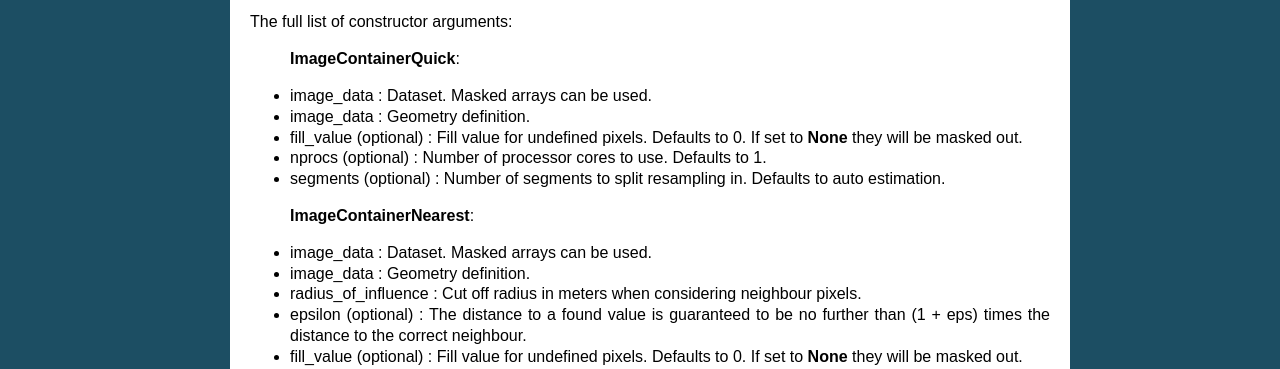
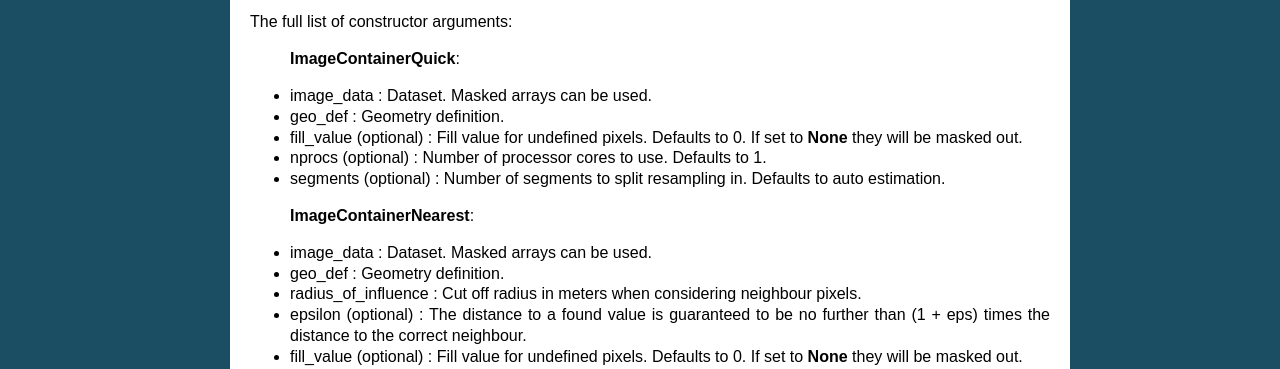
Before and after one commit to pytroll/pyresample, a Sphinx documentation site: the page built from docs/source/grid.rst, in a window 1280 px wide and 900 px high, scrolled down 1985 px. Shown: the part 271-640 px from the top of the window. Built offline with Sphinx 7.4.7, drawn with Linux system fonts in a browser that asks for light colours.

Commit message:
update grid

```diff
--- a/docs/source/grid.rst
+++ b/docs/source/grid.rst
@@ -139,7 +139,7 @@ The full list of constructor arguments:
  **ImageContainerQuick**:
 
 * image_data : Dataset. Masked arrays can be used.
-* image_data : Geometry definition.
+* geo_def : Geometry definition.
 * fill_value (optional) : Fill value for undefined pixels. Defaults to 0. If set to **None** they will be masked out.
 * nprocs (optional) : Number of processor cores to use. Defaults to 1.
 * segments (optional) : Number of segments to split resampling in. Defaults to auto estimation.
@@ -147,7 +147,7 @@ The full list of constructor arguments:
  **ImageContainerNearest**:
 
 * image_data : Dataset. Masked arrays can be used.
-* image_data : Geometry definition.
+* geo_def : Geometry definition.
 * radius_of_influence : Cut off radius in meters when considering neighbour pixels.
 * epsilon (optional) : The distance to a found value is guaranteed to be no further than (1 + eps) times the distance to the correct neighbour.
 * fill_value (optional) : Fill value for undefined pixels. Defaults to 0. If set to **None** they will be masked out.
```
